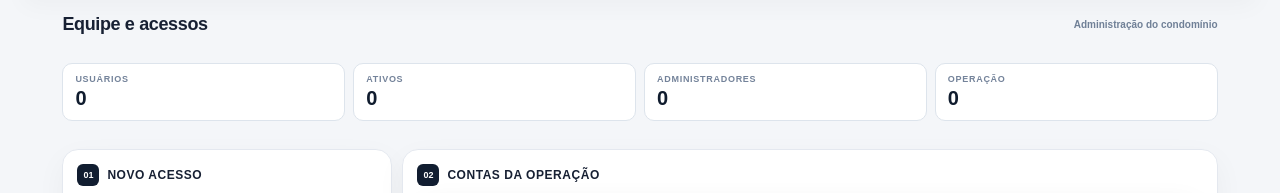
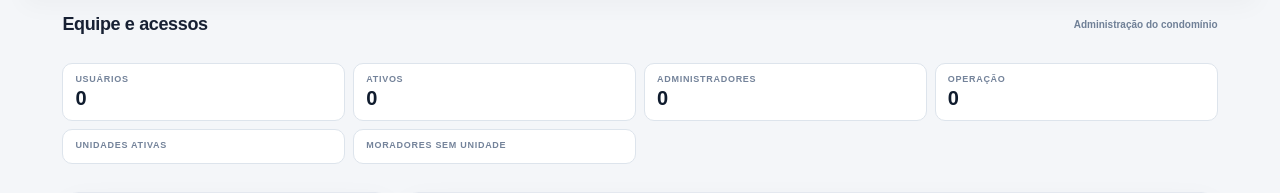
Before and after one commit to DenilsonMiranda2001/sistema-portaria, a Python web app: template templates/usuarios.html in a window 1280 px wide. Shown: the part 147-340 px from the top of the page. Run offline with Jinja, Linux system fonts and the light colour scheme; the template is opened without the code that fills it, so the values that code supplies are empty.

Commit message:
ui: surface residential data integrity in tenant administration

```diff
--- a/templates/usuarios.html
+++ b/templates/usuarios.html
@@ -8,6 +8,8 @@
 <div><span>Ativos</span><strong>{{ usuarios|selectattr('ativo')|list|length }}</strong></div>
 <div><span>Administradores</span><strong>{{ usuarios|selectattr('tipo','equalto','admin')|list|length }}</strong></div>
 <div><span>Operação</span><strong>{{ usuarios|selectattr('tipo','equalto','funcionario')|list|length }}</strong></div>
+<div><span>Unidades ativas</span><strong>{{ residencial.unidades_ativas }}</strong></div>
+<div class="{{ 'admin-kpi-warning' if residencial.moradores_sem_unidade else '' }}"><span>Moradores sem unidade</span><strong>{{ residencial.moradores_sem_unidade }}</strong></div>
 </div>
 <div class="admin-user-grid">
 <section class="card-padrao admin-create-user"><div class="quick-section-title"><span>01</span><strong>Novo acesso</strong></div>
```
